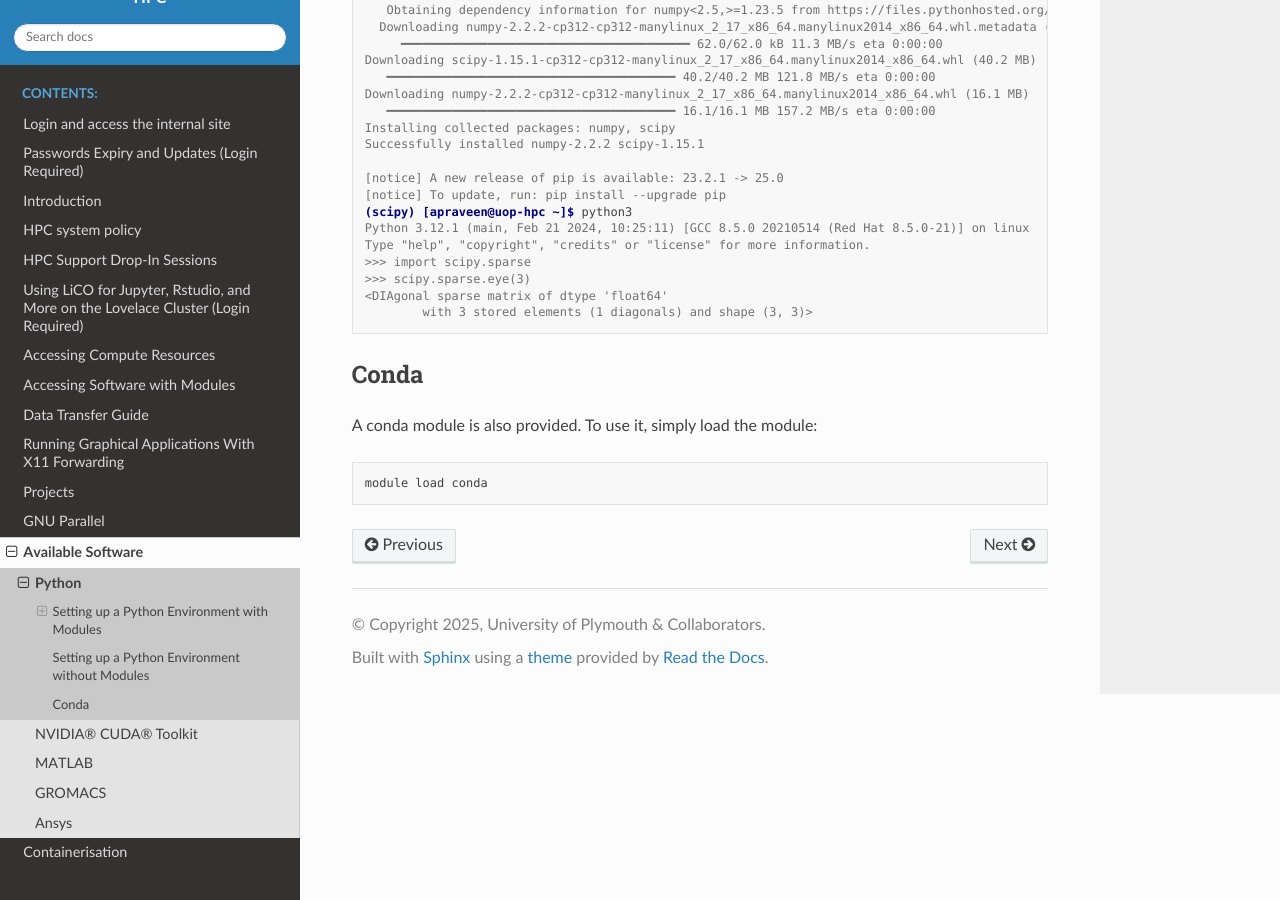
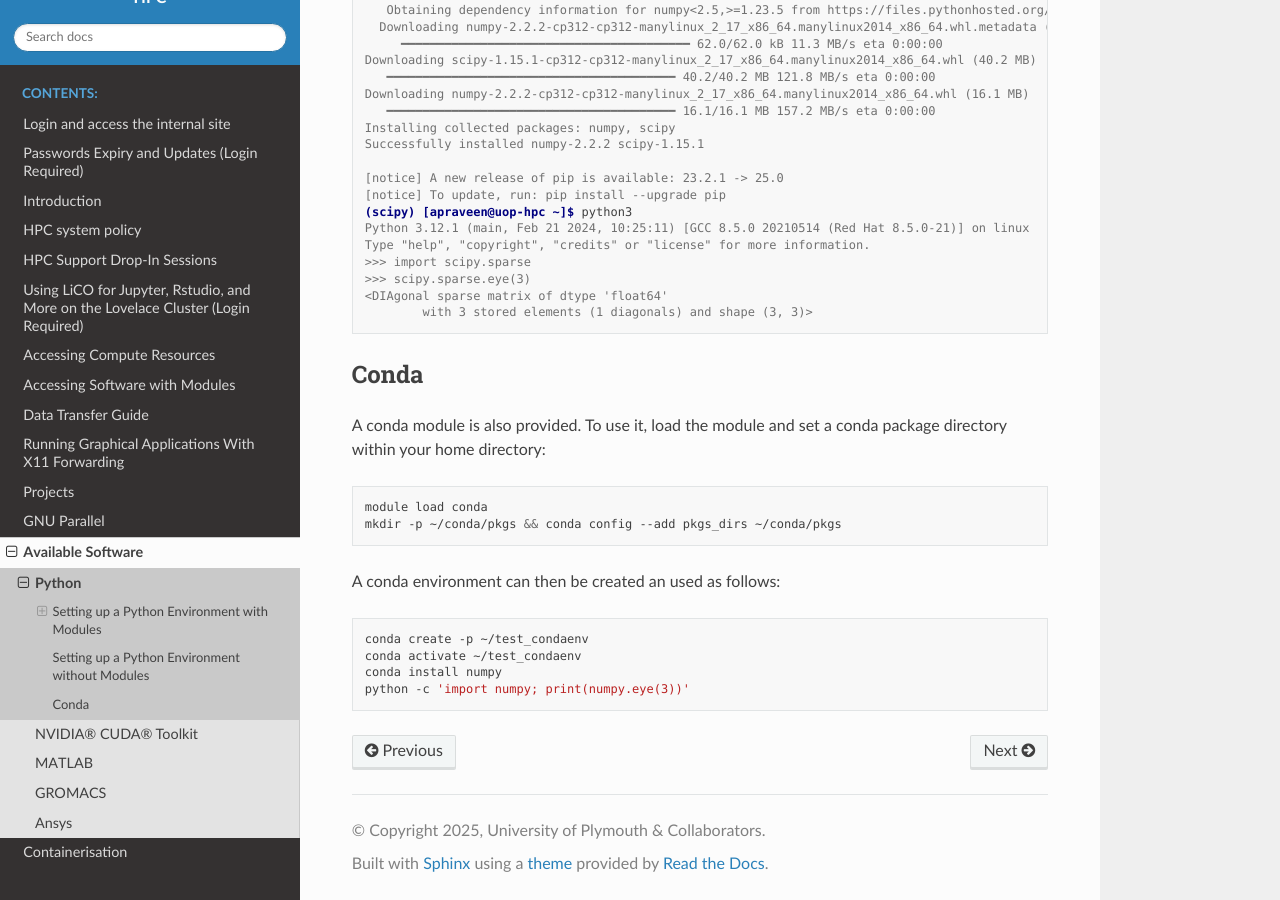
Before and after one commit to AbhinavPraveen/UoP-HPC-Docs, a Sphinx documentation site: the page built from source/software/python.rst, in a window 1280 px wide and 900 px high, scrolled down 3905 px. Built offline with Sphinx 7.4.7 and the Read the Docs theme 3.1.0, drawn with Linux system fonts in a browser that asks for light colours.

Commit message:
Add more conda examples

```diff
--- a/source/software/python.rst
+++ b/source/software/python.rst
@@ -182,8 +182,18 @@ Users can also create Virtual Environments with these Python Versions. For examp
 Conda
 -----
 
-A conda module is also provided. To use it, simply load the module:
+A conda module is also provided. To use it, load the module and set a conda package directory within your home directory:
 
 .. code-block:: bash
 
    module load conda
+   mkdir -p ~/conda/pkgs && conda config --add pkgs_dirs ~/conda/pkgs
+
+A conda environment can then be created an used as follows:
+
+.. code-block:: bash
+
+   conda create -p ~/test_condaenv
+   conda activate ~/test_condaenv
+   conda install numpy
+   python -c 'import numpy; print(numpy.eye(3))'
```
